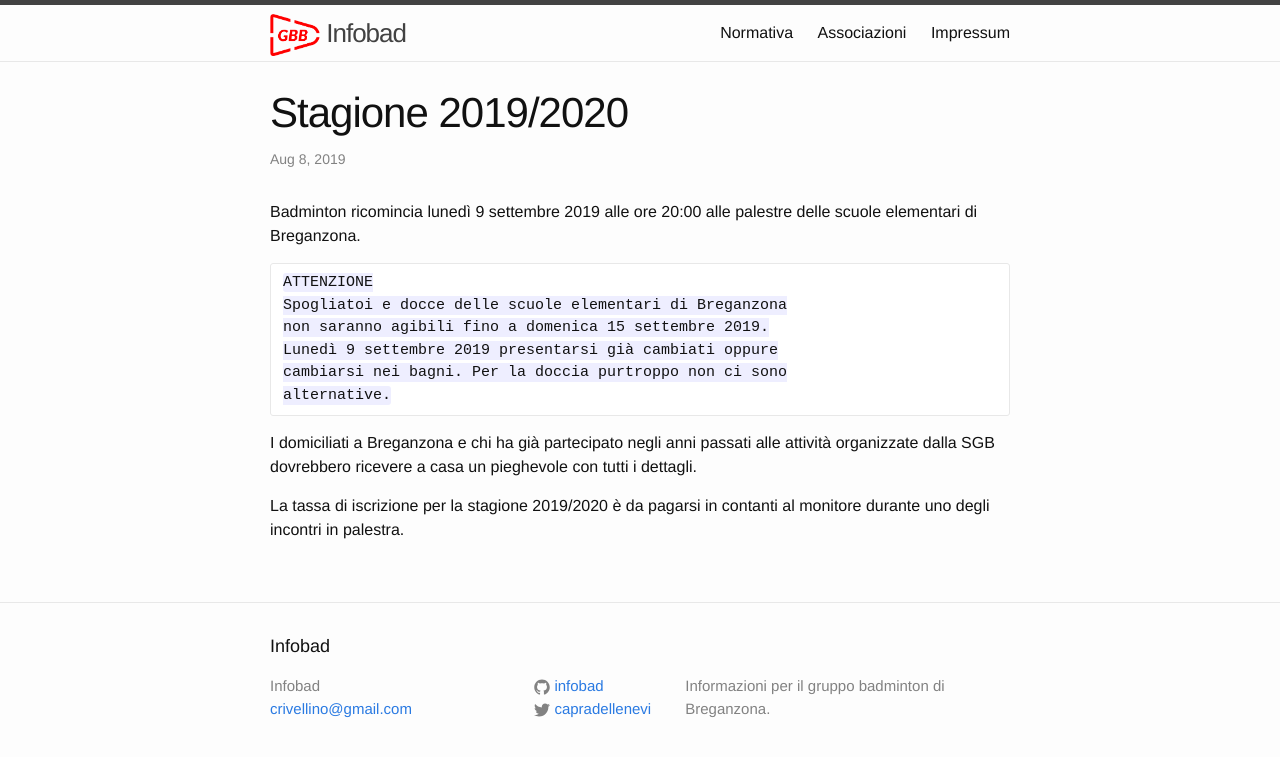
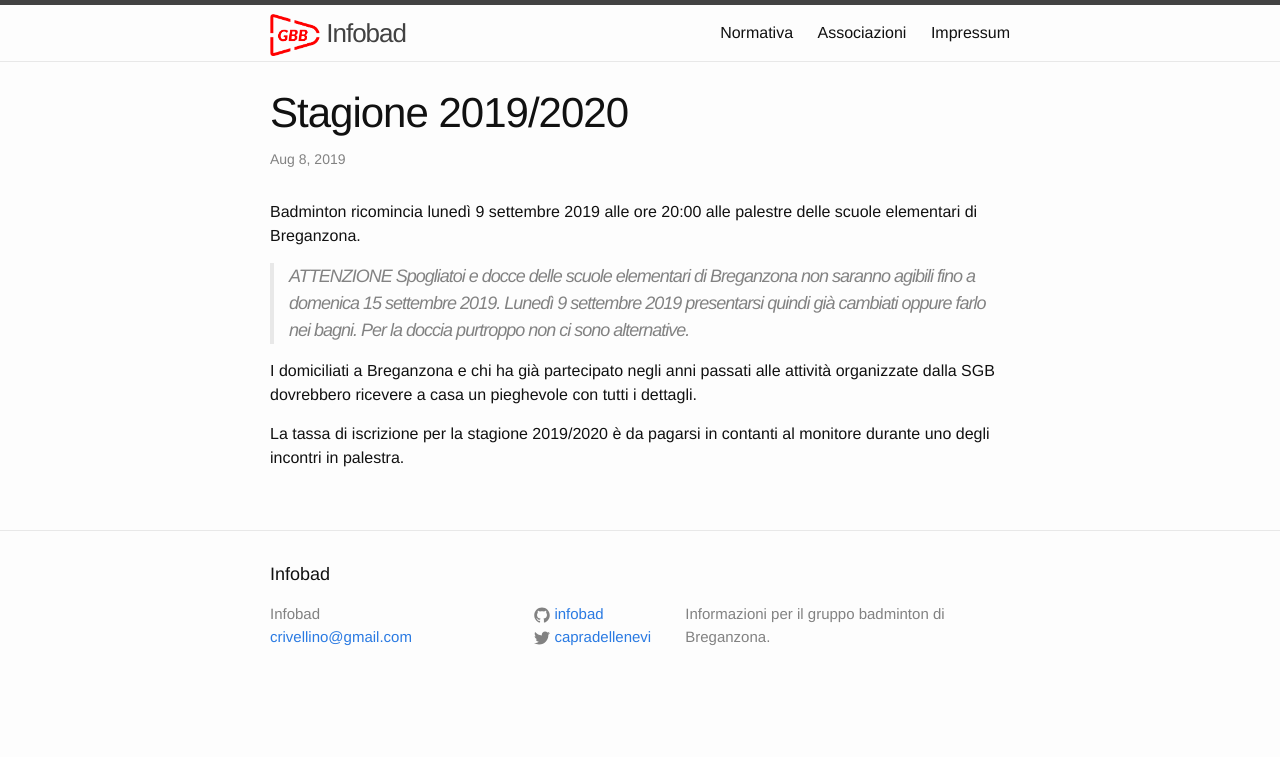
Before and after one commit to infobad/infobad.github.io, a Jekyll site: the page built from _posts/2019-08-08-stagione-2019-2020.markdown, in a window 1280 px wide. Shown: the top 757 px of the page. Built offline with Jekyll 4.4.1, drawn with Linux system fonts in a browser that asks for light colours.

Commit message:
Update new season information

````diff
--- a/_posts/2019-06-04-programma-estivo-2019.markdown
+++ b/_posts/2019-06-04-programma-estivo-2019.markdown
@@ -20,7 +20,7 @@
 
 * Martedì 30 luglio 2019: vita parcour a Breganzona (partenza ore 20:00 dal bar Pradello)
 
-* Martedì 6 agosto 2019: __APPUNTAMENTO ANNULLATO CAUSA CATTIVE CONDIZIONI METEOROLOGICHE__
+* Martedì 6 agosto 2019: **APPUNTAMENTO ANNULLATO CAUSA CATTIVE CONDIZIONI METEOROLOGICHE**
 
 * Martedì 13 agosto 2019: vita parcour a Breganzona (partenza ore 20:00 dal bar Pradello)
 
--- a/_posts/2019-08-08-stagione-2019-2020.markdown
+++ b/_posts/2019-08-08-stagione-2019-2020.markdown
@@ -6,14 +6,8 @@
 ---
 Badminton ricomincia lunedì 9 settembre 2019 alle ore 20:00 alle palestre delle scuole elementari di Breganzona.
 
-```
-ATTENZIONE
-Spogliatoi e docce delle scuole elementari di Breganzona
-non saranno agibili fino a domenica 15 settembre 2019.
-Lunedì 9 settembre 2019 presentarsi già cambiati oppure
-cambiarsi nei bagni. Per la doccia purtroppo non ci sono
-alternative.
-```
+> ATTENZIONE
+> Spogliatoi e docce delle scuole elementari di Breganzona non saranno agibili fino a domenica 15 settembre 2019. Lunedì 9 settembre 2019 presentarsi quindi già cambiati oppure farlo nei bagni. Per la doccia purtroppo non ci sono alternative.
 
 I domiciliati a Breganzona e chi ha già partecipato negli anni passati alle attività organizzate dalla SGB dovrebbero ricevere a casa un pieghevole con tutti i dettagli.
 
````
